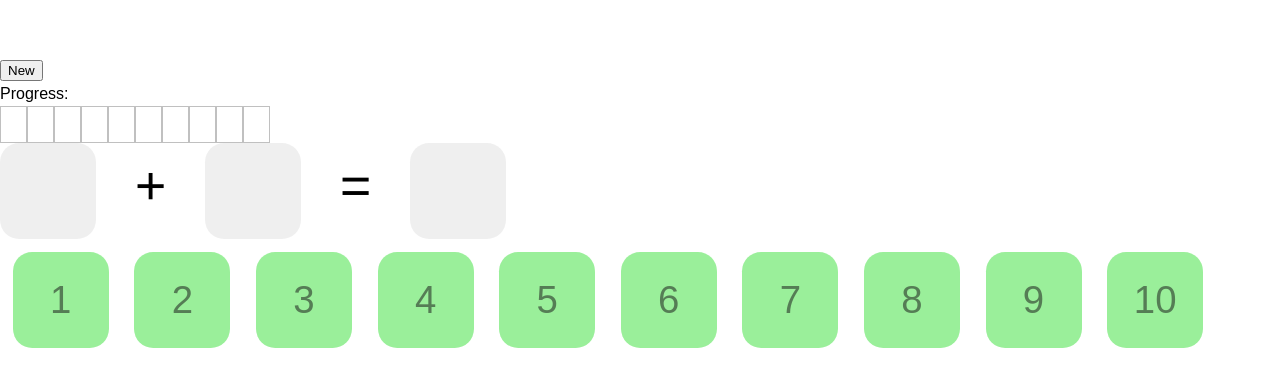
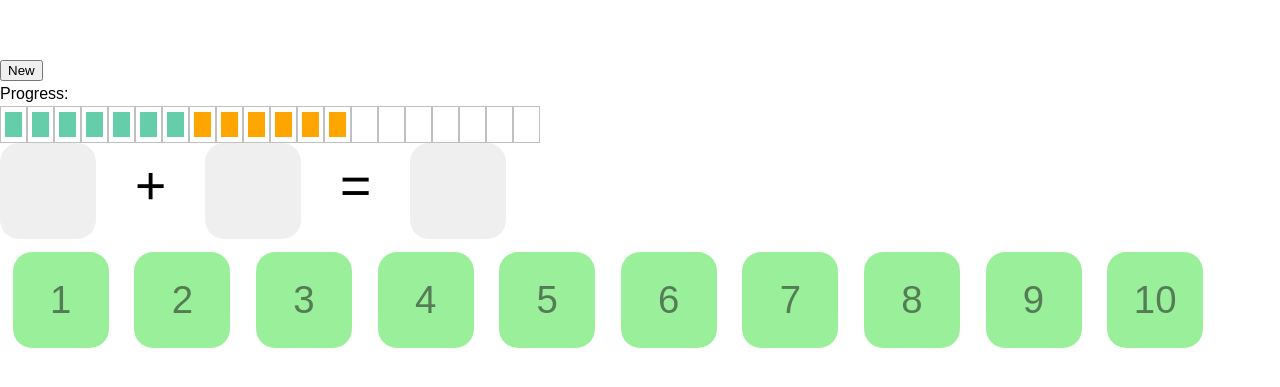
Before and after one commit to ZYinMD/preschool-math, a Svelte app: page / in a window 1280 px wide. Shown: the part 191-578 px from the top of the page. Built offline with nearby package versions, Linux system fonts and the light colour scheme.

Commit message:
start new game on mount game board

```diff
--- a/src/GameBoard/GameBoard.svelte
+++ b/src/GameBoard/GameBoard.svelte
@@ -1,14 +1,17 @@
 <script lang="ts">
-  import { s } from "../states/states.svelte";
+  import { restartGame, s } from "../states/states.svelte";
   import AnswerBar from "./AnswerBar/AnswerBar.svelte";
   import KeyPad from "./KayPad/KeyPad.svelte";
   import Progress from "./Progress/Progress.svelte";
   import TilesBar from "./TilesBar/TilesBar.svelte";
+  $effect(() => {
+    restartGame();
+  });
 </script>
 
 <!-- @component the game view -->
 <div class="component">
-  <button on:click={() => (s.view = "settings")}>New</button>
+  <button onclick={() => (s.view = "settings")}>New</button>
   <Progress />
   <TilesBar />
   <AnswerBar />
--- a/src/GameBoard/TilesBar/OneTile.svelte
+++ b/src/GameBoard/TilesBar/OneTile.svelte
@@ -1,6 +1,6 @@
 <script lang="ts">
-  const { a, b, nth } = $props();
-  const total = a + b;
+  let { a, b, nth } = $props();
+  let total = $derived(a + b);
 </script>
 
 <!-- @component One tile contained in a box in the question bar -->
--- a/src/GameBoard/TilesBar/TilesBar.svelte
+++ b/src/GameBoard/TilesBar/TilesBar.svelte
@@ -5,8 +5,10 @@
   const array1to20 = [
     1, 2, 3, 4, 5, 6, 7, 8, 9, 10, 11, 12, 13, 14, 15, 16, 17, 18, 19, 20,
   ];
-  const { a, b } = d.currentQuestion;
-  const allNumbers = a + b > 10 ? array1to20 : array1to10;
+  let { a, b } = $derived(d.currentQuestion);
+  let allNumbers = $derived(a + b > 10 ? array1to20 : array1to10);
+  $inspect("a", a);
+  $inspect("b", b);
 </script>
 
 <!-- @component the row of tiles -->
--- a/src/GameSettings/GameSettings.svelte
+++ b/src/GameSettings/GameSettings.svelte
@@ -1,5 +1,5 @@
 <script lang="ts">
-  import { d, restartGame, s } from "../states/states.svelte";
+  import { s } from "../states/states.svelte";
   let { allowQuestionStartingWith } = s.settings;
 </script>
 
@@ -53,7 +53,6 @@
   <div>
     <button
       onclick={() => {
-        restartGame();
         s.view = "game";
       }}>Start</button
     >
```
